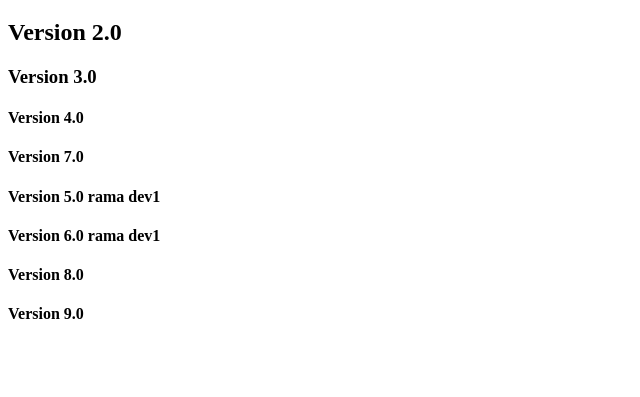
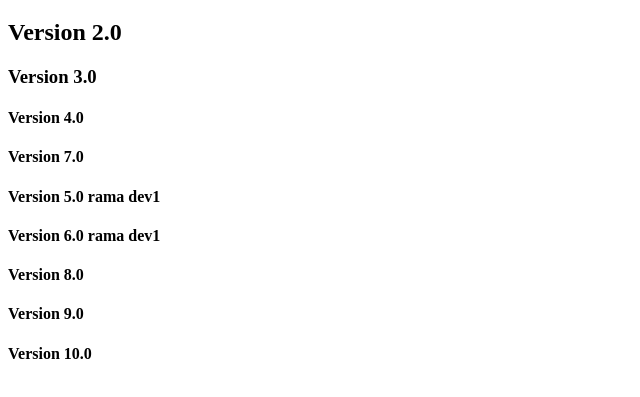
Before and after one commit to Pedro10Dev/web1, a plain HTML site: page index.html in a window 1280 px wide. Shown: the part 61-458 px from the top of the page, without its empty margins (0-640 px from the left). Drawn offline with Linux system fonts and the light colour scheme.

Commit message:
Update index.html
version 10

```diff
--- a/index.html
+++ b/index.html
@@ -15,5 +15,6 @@
     <h4>Version 6.0 rama dev1</h4>
     <h4>Version 8.0</h4>
     <h4>Version 9.0</h4>
+    <h4>Version 10.0</h4>
 </body>
 </html>
```
